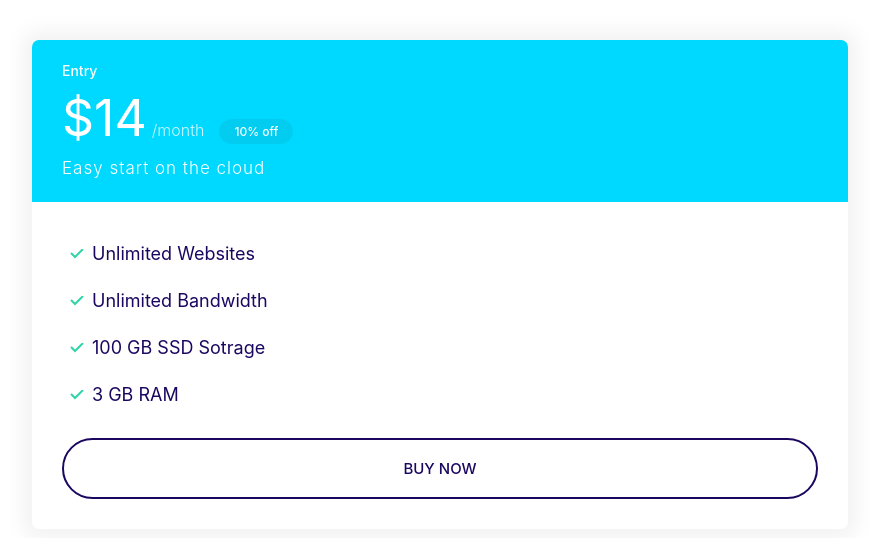
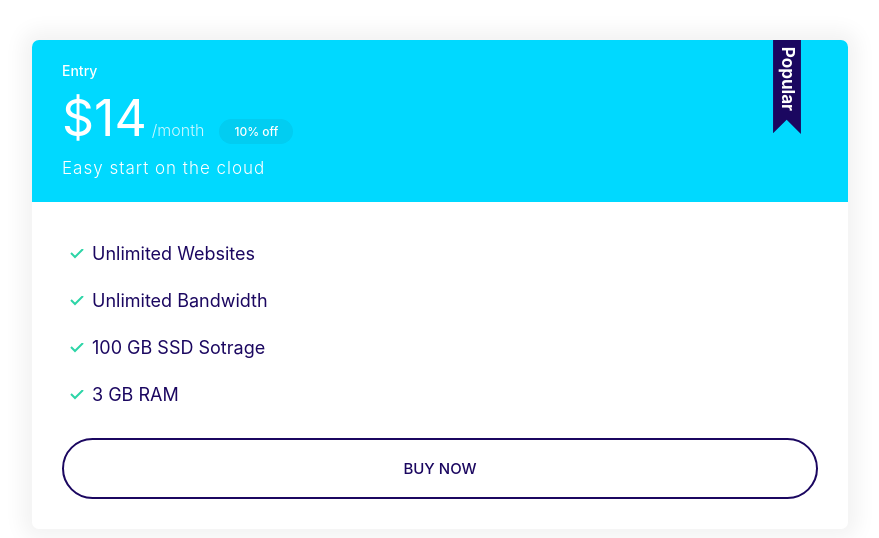
Before and after one commit to kurtice/moshify, a plain HTML site: page index.html in a window 1280 px wide. Shown: the whole page, without its empty margins (8-887 px from the left). Drawn offline with Linux system fonts and the light colour scheme.

Commit message:
Build plan--popular component.

```diff
--- a/css/styles.css
+++ b/css/styles.css
@@ -340,6 +340,19 @@ a {
   margin-bottom: 2rem;
 }
 
+.plan--popular .card__header {
+  position: relative;
+}
+
+.plan--popular .card__header::before {
+  content: url(../images/popular.svg);
+  width: 40px;
+  display: inline-block;
+  position: absolute;
+  top: -6px;
+  right: 5%;
+}
+
 @media screen and (min-width: 1024px) {
   .plan__name {
     font-size: 1.4rem;
--- a/index.html
+++ b/index.html
@@ -10,7 +10,7 @@
   </head>
   <body>
     <div style="width: 70%; padding: 4rem">
-      <div class="plan">
+      <div class="plan plan--popular">
         <div class="card card--secondary">
           <header class="card__header">
             <h3 class="plan__name">Entry</h3>
```
Also changed, not shown: components/plans.html (+1 -1 lines), images/popular.svg (added).
